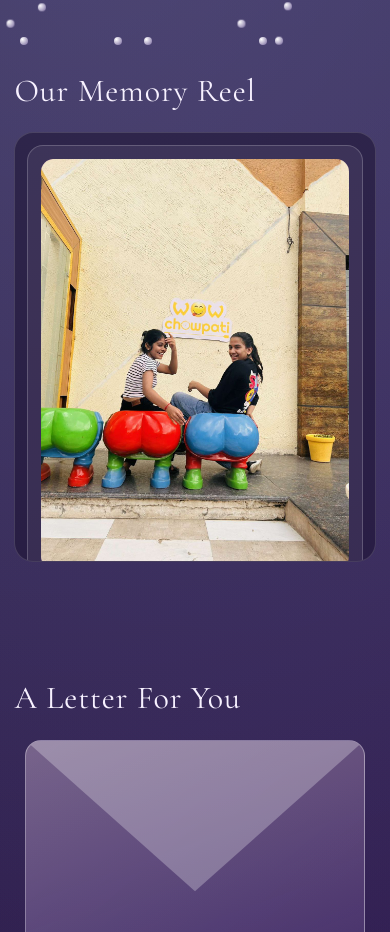
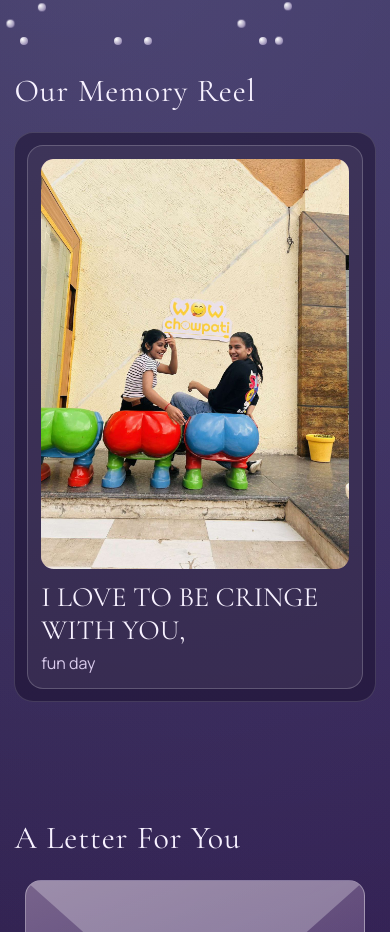
Before and after one commit to mihikamaheshwari/Pari2, a React (Vite) app: page / in a window 390 px wide. Shown: the part 819-1751 px from the top of the page. Built offline with nearby package versions, Linux system fonts and the light colour scheme.

Commit message:
Make mobile memory reel free-height and remove forced card space

```diff
--- a/src/index.css
+++ b/src/index.css
@@ -656,7 +656,7 @@ body {
   }
 
   .slideshow-card {
-    min-height: 430px;
+    min-height: 0;
     padding: 0.75rem;
     border-radius: 1.2rem;
     overflow: hidden;
@@ -664,9 +664,8 @@ body {
 
   .slide {
     position: absolute;
-    top: 0.75rem;
-    left: 0.75rem;
-    width: calc(100% - 1.5rem);
+    inset: 0.75rem;
+    width: auto;
     opacity: 0;
     pointer-events: none;
     filter: blur(1.2px) saturate(0.9);
@@ -675,6 +674,9 @@ body {
   }
 
   .slide.active {
+    position: relative;
+    inset: auto;
+    width: 100%;
     opacity: 1;
     pointer-events: auto;
     filter: blur(0) saturate(1);
```
